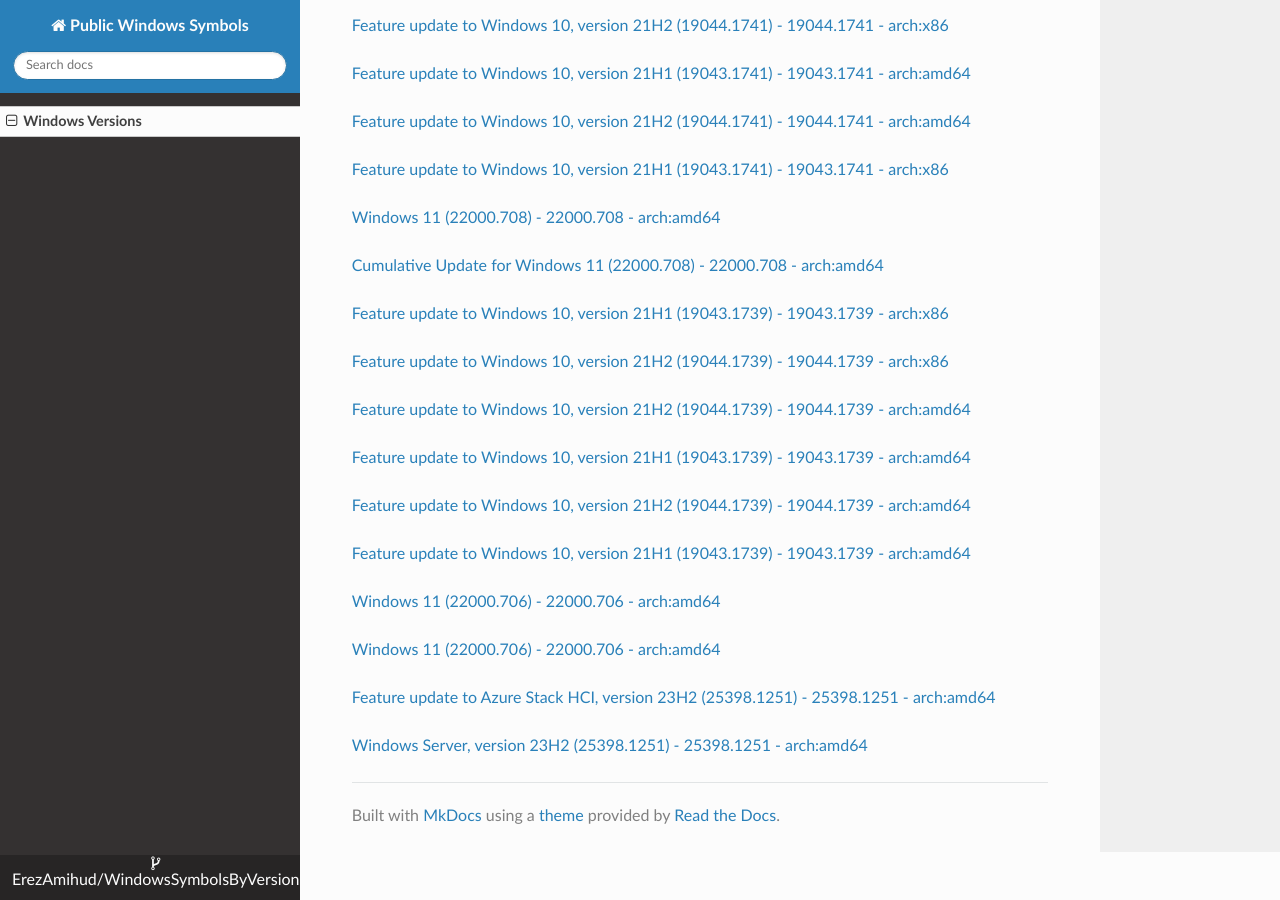
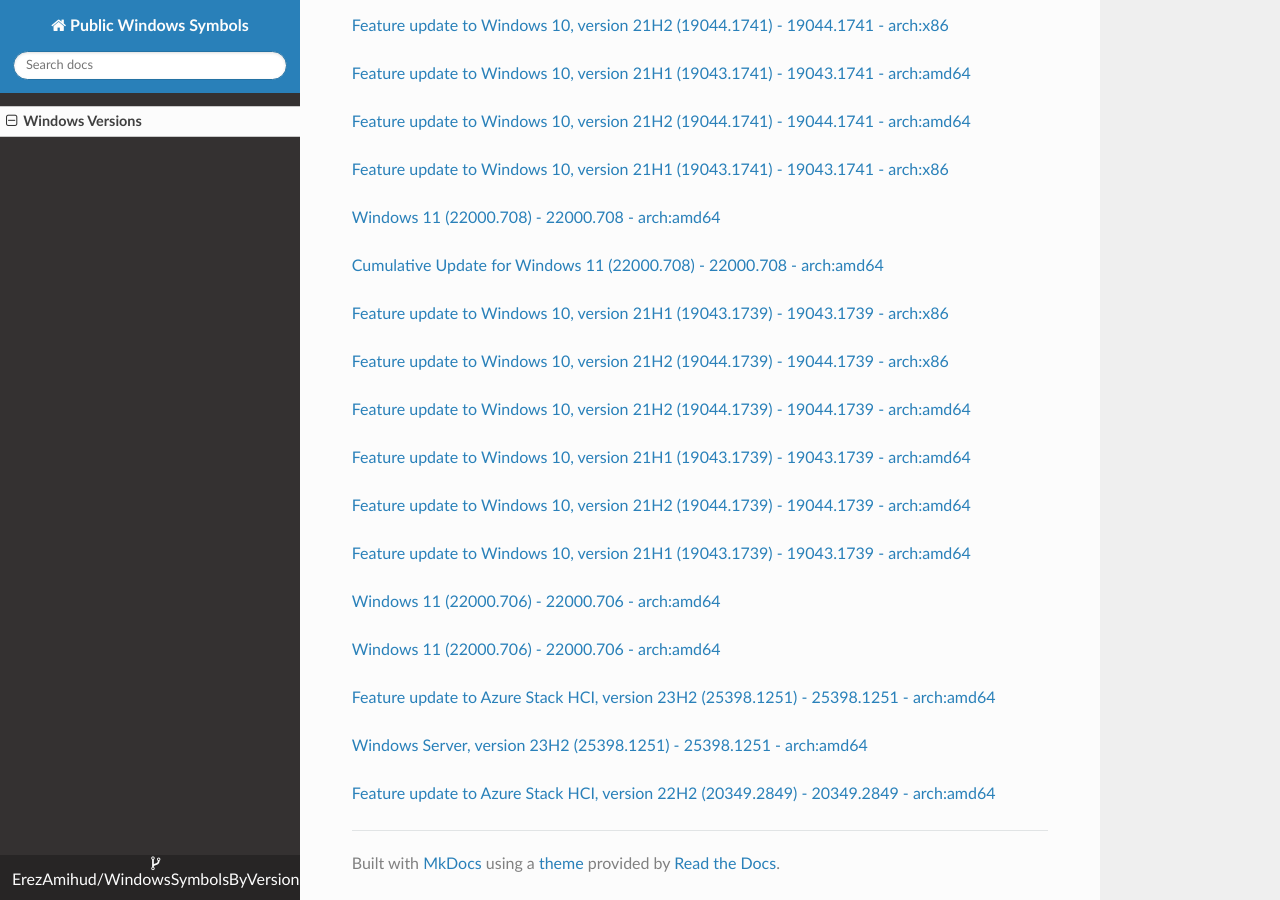
Before and after one commit to ErezAmihud/WindowsSymbolsByVersion, an MkDocs documentation site: the page built from docs/index.md, in a window 1280 px wide and 900 px high, scrolled down 62021 px. Built offline with MkDocs 1.6.1, drawn with Linux system fonts in a browser that asks for light colours; nearby versions of some CDN libraries.

Commit message:
Automated commit, add manifest for edd8bccc-71da-47c7-adf2-ab4dbb1f8115

```diff
--- a/docs/index.md
+++ b/docs/index.md
@@ -3688,3 +3688,6 @@
 
 
 [Windows Server, version 23H2 (25398.1251) - 25398.1251 - arch:amd64](https://github.com/ErezAmihud/WindowsSymbolsByVersion/blob/main/manifests/18bd6535-01a6-48b7-9bd8-a1a1c7929c45.manifest)
+
+
+[Feature update to Azure Stack HCI, version 22H2 (20349.2849) - 20349.2849 - arch:amd64](https://github.com/ErezAmihud/WindowsSymbolsByVersion/blob/main/manifests/edd8bccc-71da-47c7-adf2-ab4dbb1f8115.manifest)
```
Also changed, not shown: process_builds.json (+1 -1 lines), 1 other file.
